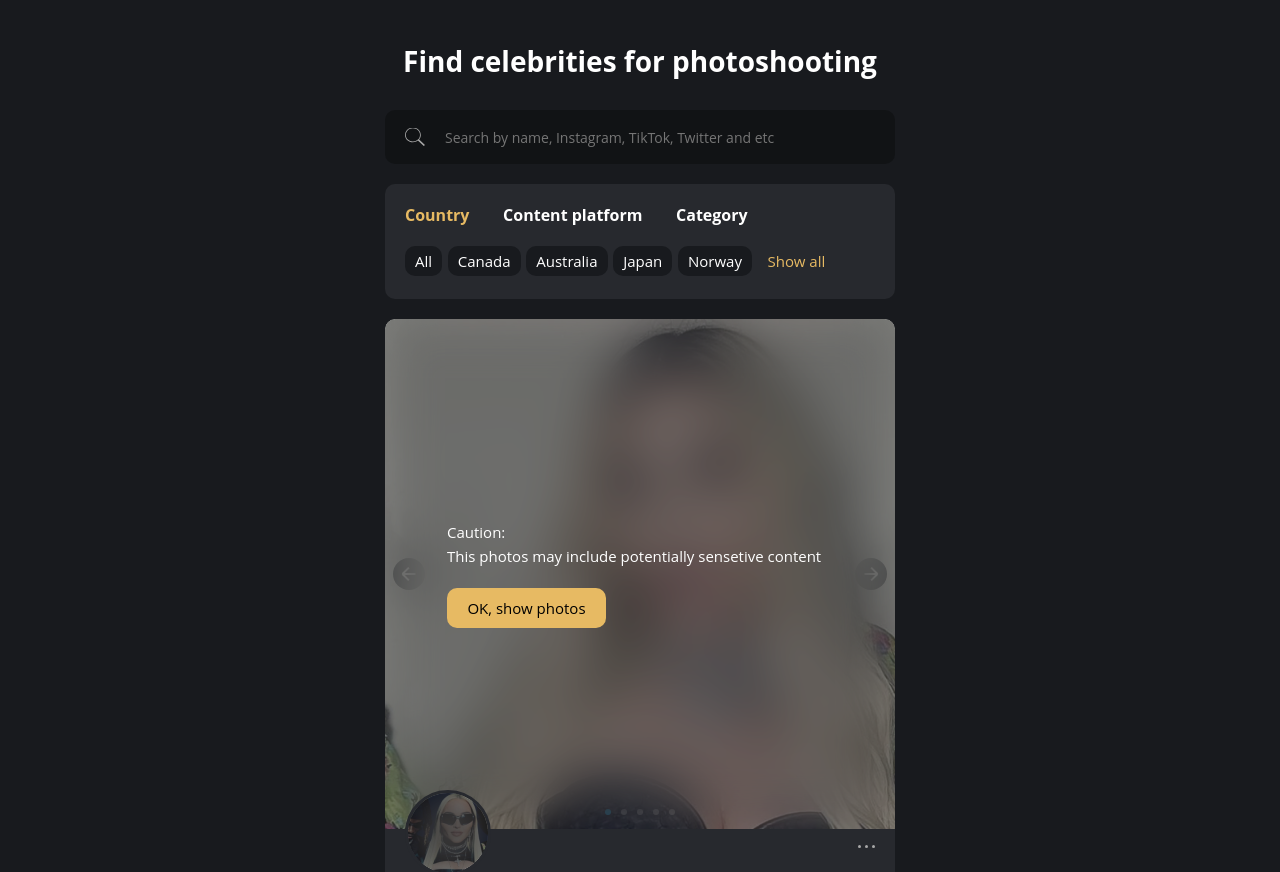
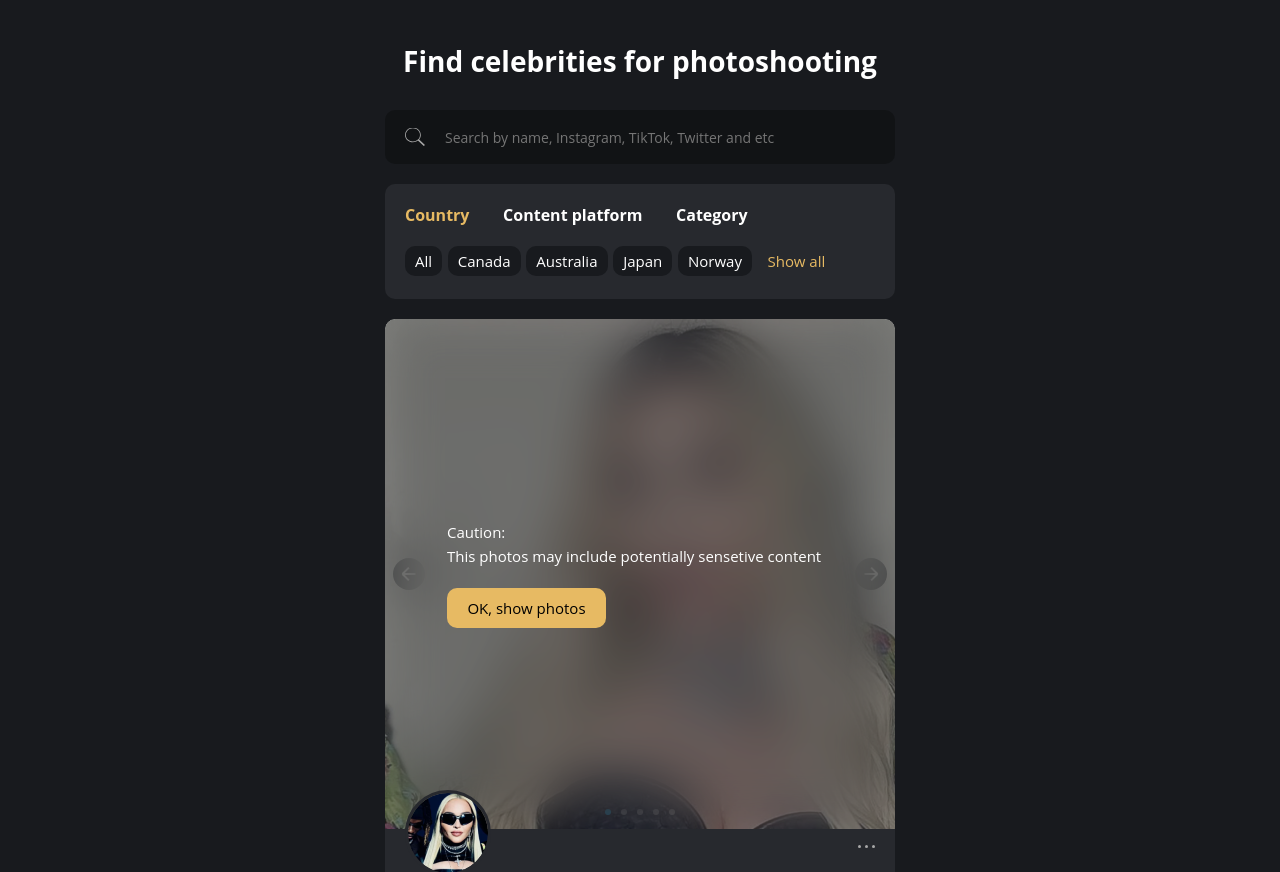
Before and after one commit to gutgut2/ww, a plain HTML site: page index.html in a window 1280 px wide. Shown: the part 80-952 px from the top of the page. Drawn offline with nearby package versions, Linux system fonts and the light colour scheme; a web font is replaced by a local one.

Commit message:
Update style.css

```diff
--- a/style.css
+++ b/style.css
@@ -914,18 +914,7 @@ main {
   display: none;
 }
 .index-page .item .info .avatar:after {
-  content: "";
-  position: absolute;
-  left: 0;
-  top: 0;
-  width: 100%;
-  height: 100%;
-  background: linear-gradient(180deg, rgba(0, 0, 0, 0.4) 99.99%, rgba(255, 255, 255, 0) 100%);
-  backdrop-filter: blur(25px) contrast(60%);
-  -webkit-backdrop-filter: blur(25px) contrast(60%);
-  -webkit-border-radius: 50%;
-  -moz-border-radius: 50%;
-  border-radius: 50%;
+ <!///-temp-\\\!>
 }
 .index-page .item .info .avatar img {
   width: 100%;
```
